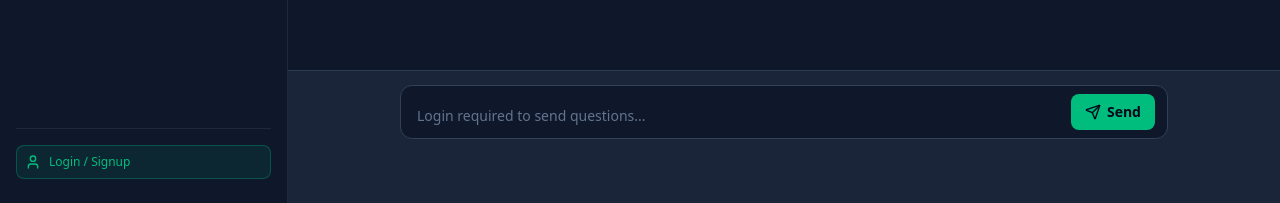
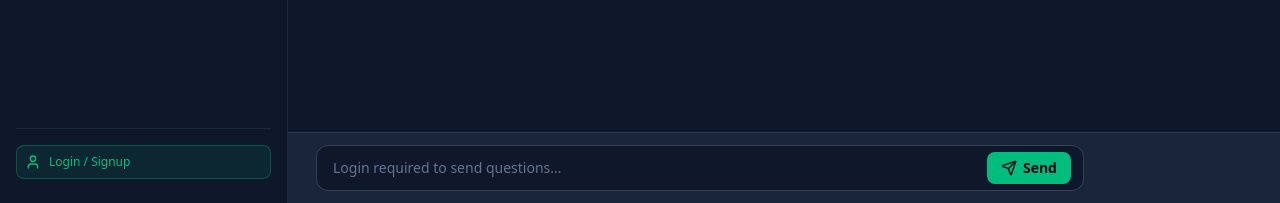
Before and after one commit to MQasimAliArain/legal-ai-advisor, a React (Vite) app in the folder frontend/: page /chat in a window 1280 px wide. Shown: the part 597-800 px from the top of the page. Built offline with nearby package versions, Linux system fonts and the light colour scheme; no server answers.

Commit message:
Keep slim chat input bar aligned beside bottom-right badge

```diff
--- a/frontend/src/pages/ChatDashboard.jsx
+++ b/frontend/src/pages/ChatDashboard.jsx
@@ -128,7 +128,7 @@ export default function ChatDashboard({ user, onLogout }) {
     const el = textareaRef.current;
     if (!el) return;
     el.style.height = 'auto';
-    el.style.height = `${Math.min(el.scrollHeight, 144)}px`;
+    el.style.height = `${Math.min(el.scrollHeight, 128)}px`;
   };
 
   useEffect(() => {
@@ -518,15 +518,15 @@ export default function ChatDashboard({ user, onLogout }) {
           </div>
         </main>
 
-        {/* Chat Input Bar - pb-16 clears the floating bottom-right Netlify badge on both phone and laptop */}
-        <footer className={`px-3.5 pt-3 pb-16 sm:px-6 sm:pt-3.5 sm:pb-16 border-t shrink-0 min-w-0 transition-colors ${
+        {/* Slim Chat Input Bar positioned beside the bottom-right Netlify badge */}
+        <footer className={`pl-3.5 pr-44 py-2.5 sm:pl-6 sm:pr-48 sm:py-3 border-t shrink-0 min-w-0 transition-colors ${
           isDark
             ? 'bg-slate-800/80 border-slate-700/80'
             : 'bg-white/80 border-slate-200 shadow-sm'
         }`}>
           <form
             onSubmit={handleSend}
-            className={`max-w-3xl w-full min-w-0 mx-auto flex items-end gap-2 rounded-xl border px-3 py-2 focus-within:border-emerald-500 transition-colors ${
+            className={`max-w-3xl w-full min-w-0 mx-auto flex items-center gap-2 rounded-xl border px-3 py-1.5 focus-within:border-emerald-500 transition-colors ${
               isDark
                 ? 'bg-slate-900 border-slate-700'
                 : 'bg-slate-50 border-slate-300'
@@ -539,7 +539,7 @@ export default function ChatDashboard({ user, onLogout }) {
               onChange={(e) => setInput(e.target.value)}
               onKeyDown={handleKeyDown}
               placeholder={effectiveUser ? t('askQuestion') : t('loginRequired')}
-              className={`flex-1 min-w-0 w-full bg-transparent px-1 py-1 text-sm focus:outline-none resize-none leading-5 max-h-36 overflow-y-auto break-words ${
+              className={`flex-1 min-w-0 w-full bg-transparent px-1 py-1 text-sm focus:outline-none resize-none leading-5 max-h-32 overflow-y-auto break-words ${
                 isDark
                   ? 'text-white placeholder-slate-500'
                   : 'text-slate-900 placeholder-slate-400'
@@ -550,7 +550,7 @@ export default function ChatDashboard({ user, onLogout }) {
               type="submit"
               disabled={isLoading}
               aria-label={t('send')}
-              className="bg-emerald-500 hover:bg-emerald-600 text-slate-950 font-bold px-3.5 py-2 rounded-lg transition-colors flex items-center justify-center gap-1.5 cursor-pointer text-sm disabled:opacity-50 shrink-0"
+              className="bg-emerald-500 hover:bg-emerald-600 text-slate-950 font-bold px-3.5 py-1.5 rounded-lg transition-colors flex items-center justify-center gap-1.5 cursor-pointer text-sm disabled:opacity-50 shrink-0"
             >
               <Send className="w-4 h-4 shrink-0" />
               <span className="hidden sm:inline">{t('send')}</span>
```
